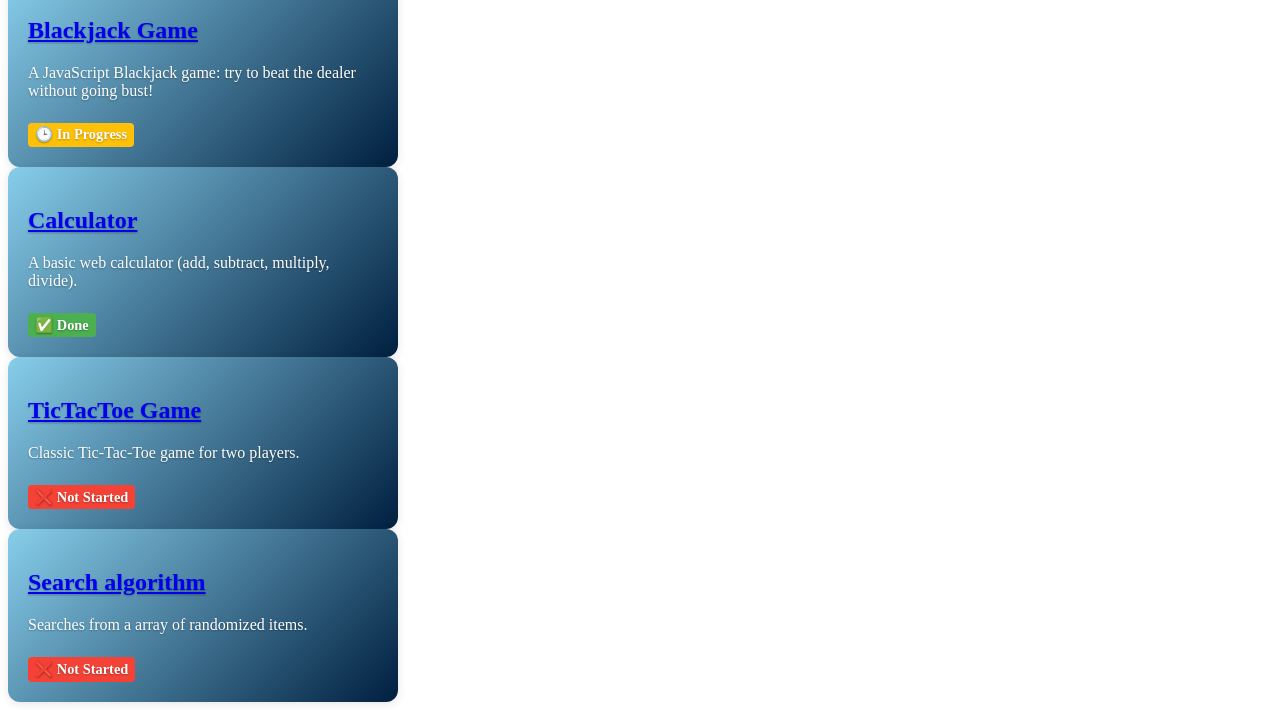
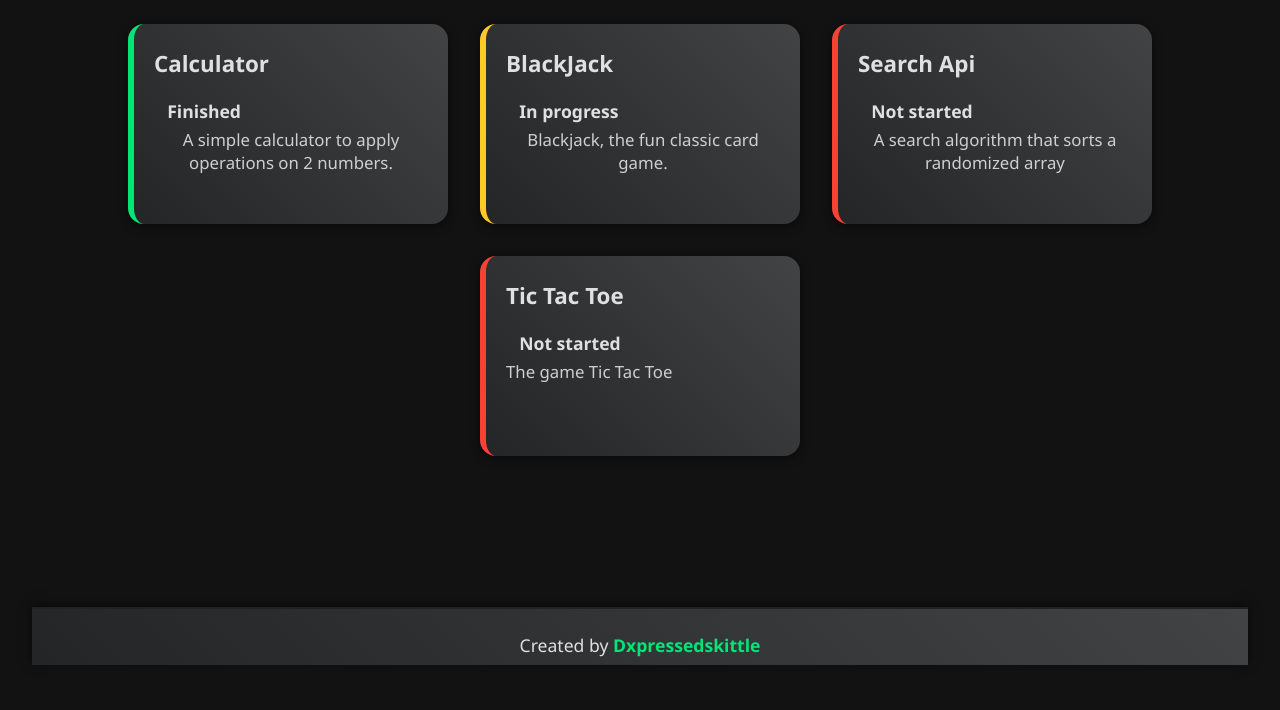
Before and after one commit to dxpressedskittle/projects, a website: page index.html in a window 1280 px wide. Shown: the part 103-813 px from the top of the page. Drawn offline with Linux system fonts and the light colour scheme.

Commit message:
Finalized Styling for index.html

```diff
--- a/index.html
+++ b/index.html
@@ -1,48 +1,44 @@
 <!DOCTYPE html>
-<!-- dxpressedskittle portfolio index page -->
 <html lang="en">
 <head>
-  <meta charset="UTF-8" />
-  <meta name="viewport" content="width=device-width, initial-scale=1" />
+  <meta charset="UTF-8">
   <title>My Projects</title>
-  <link rel="stylesheet" href="style.css" />
+  <link rel="stylesheet" href="style.css">
 </head>
 <body>
-  <header>
-    <h1>Made by dxpressedskittle</h1>
-  </header>
+  <main>
+    <h1>My Projects</h1>
+    <section class="projects-list">
+      <!-- Example project card, add more as you complete more files -->
+        <article class="project-card completed">
+        <h2><a href="calculator/calc.html">Calculator</a></h2>
+        <span class="status">Finished</span>
+        <p>A simple calculator to apply operations on 2 numbers.</p>
 
-  <main>
-    <section class="cards">
+      </article>
+      <article class="project-card in-progress">
+        <h2><a href="bj/bj.html">BlackJack</a></h2>
+        <span class="status">In progress</span>
+        <p>Blackjack, the fun classic card game.</p>
+      </article>
 
-      <div class="card">
-        <h2><a href="bj/bj" target="_blank" rel="noopener noreferrer">Blackjack Game</a></h2>
-        <p>A JavaScript Blackjack game: try to beat the dealer without going bust!</p>
-        <div class="status in-progress">🕒 In Progress</div>
-      </div>
+      <article class="project-card not-started">
+        <h2><a href="Search Api/search.html">Search Api</a></h2>
+        <span class="status">Not started</span>
+        <p>A search algorithm that sorts a randomized array</p>
+      </article>
+      <article class="project-card not-started">
+        <h2>Tic Tac Toe</h2>
+        <span class="status">Not started</span>
+        <p>The game Tic Tac Toe</p>
+      </article>
 
-      <div class="card">
-        <h2><a href="calculator/calc" target="_blank" rel="noopener noreferrer">Calculator</a></h2>
-        <p>A basic web calculator (add, subtract, multiply, divide).</p>
-        <div class="status done">✅ Done</div>
-      </div>
 
-      <div class="card">
-        <h2><a href="ttt/ttt" target="_blank" rel="noopener noreferrer">TicTacToe Game</a></h2>
-        <p>Classic Tic-Tac-Toe game for two players.</p>
-        <div class="status not-started">❌ Not Started</div>
-
-      </div>
-
-      <div class="card">
-        <h2><a href="Search Api/search" target="_blank" rel="noopener noreferrer">Search algorithm</a></h2>
-        <p>Searches from a array of randomized items.</p>
-        <div class="status not-started">❌ Not Started</div>
-
-      </div>
     </section>
   </main>
 
-  <script src="script.js"></script>
+
+  <footer>
+    <p>Created by <a href="https://github.com/dxpressedskittle" target="_blank">Dxpressedskittle</a></p>
 </body>
-</html>
+</html></article>
--- a/style.css
+++ b/style.css
@@ -1,105 +1,150 @@
-/* Root-level CSS variables for colors, sizing, and animation durations */
-:root {
-  --color-bg-dark: #001f3f; /* dark navy-blue */
-  --color-bg-light: #87ceeb; /* light sky-blue */
-  --color-status-done: #4CAF50; /* green */
-  --color-status-progress: #FFC107; /* amber (yellow) */
-  --color-status-not-started: #F44336; /* red */
-  --card-radius: 12px; /* rounded corners */
-  --transition-speed: 0.3s; /* base transition speed */
+/*───────────────── Base Styles ─────────────────*/
+* {
+  box-sizing: border-box;
+  margin: 0;
+  padding: 0;
 }
 
-/* Layout container for cards: flex layout, wrapping, centered (responsive) */
-.card-container {
+body {
+  background: #121212;
+  color: #e0e0e0;
+  font-family: 'Segoe UI', Tahoma, Geneva, Verdana, sans-serif;
+  text-align: center;
+  padding: 2rem;
+  min-height: 100vh;
   display: flex;
-  flex-wrap: wrap; /* allow cards to wrap on smaller widths */
-  justify-content: center;
-  gap: 20px;
-  padding: 20px;
+  flex-direction: column;
 }
 
-/* Card base styling */
-.card {
-  flex: 1 1 300px; /* flexible, min 300px wide */
-  max-width: 350px;
-  background: linear-gradient(135deg, var(--color-bg-dark), var(--color-bg-light)); /* initial gradient background */ /*:contentReference[oaicite:0]{index=0} */
-  border-radius: var(--card-radius); /* soft rounded corners */
-  padding: 20px;
-  color: white;
-  position: relative;
-  box-shadow: 0 2px 10px rgba(0, 0, 0, 0.1);
-  text-shadow: 0 1px 2px rgba(0, 0, 0, 0.3); /* subtle shadow for text readability */
-  transition: transform var(--transition-speed) ease, box-shadow var(--transition-speed) ease;
-  animation: blueShift 10s ease infinite alternate; /* animate background between blue shades */ /*:contentReference[oaicite:1]{index=1}:contentReference[oaicite:2]{index=2} */
+h1 {
+  font-size: 2.5rem;
+  color: #00e676;
+  text-shadow: 0 0 10px #00e676;
+  margin-bottom: 2.5rem;
 }
 
-/* Hover effect: raise card and start rainbow glow */
-.card:hover {
-  transform: translateY(-5px);
-  /* Combine background animation (still running) with rainbow shadow animation on hover */
-  animation: blueShift 10s ease infinite alternate, rainbowShadow 3s linear infinite; /* add rainbow glow animation */ /*:contentReference[oaicite:3]{index=3} */
+main {
+  flex: 1 0 auto;
 }
 
-/* Card typography */
-.card-header {
-  font-size: 1.5rem;
-  margin: 0 0 0.5rem 0;
-  font-weight: bold;
+.projects-list {
+  display: flex;
+  flex-wrap: wrap;
+  gap: 2rem;
+  justify-content: center;
+  margin-top: 2rem;
 }
 
-.card-description {
-  font-size: 1rem;
-  line-height: 1.5;
-  margin: 0 0 1rem 0;
+.project-card {
+  background: linear-gradient(45deg, #232526, #414345);
+  border-radius: 1rem;
+  padding: 1.5rem 1.25rem 1.25rem 1.25rem;
+  width: 320px;
+  min-height: 200px;
+  position: relative;
+  box-shadow: 0 2px 10px rgba(0,0,0,0.5);
+  transition: transform 0.3s, box-shadow 0.3s;
+  display: flex;
+  flex-direction: column;
+  align-items: flex-start;
+  overflow: hidden;
+}
+
+.project-card h2 {
+  font-size: 1.4rem;
+  margin-bottom: 0.5rem;
+  font-weight: 600;
+}
+
+.project-card h2 a {
+  color: #e0e0e0;
+  text-decoration: none;
+  transition: color 0.3s;
+}
+
+.project-card h2 a:hover {
+  color: #64b5f6;
+}
+
+.project-card p {
+  color: #cfcfcf;
+  margin-bottom: 1.2rem;
+  font-size: 1.05rem;
+  flex: 1 1 auto;
 }
 
 .status {
+  font-weight: bold;
+  font-size: 1.1rem;
+  padding: 0.25em 0.75em;
+  border-radius: 1em;
+  margin-top: 0.5rem;
   display: inline-block;
-  font-size: 0.9rem;
-  padding: 0.25em 0.5em;
-  border-radius: 4px;
-  color: white;
-  font-weight: bold;
-  margin-top: 0.5em;
-}
-
-/* Status badge colors */
-.status.done {
-  background-color: var(--color-status-done);
 }
 
 .status.in-progress {
-  background-color: var(--color-status-progress);
+  background: rgba(255, 202, 40, 0.15);
+  color: #ffca28;
+  border: 1px solid #ffca28;
+}
+.status.finished, .status.done {
+  background: rgba(0, 230, 118, 0.15);
+  color: #00e676;
+  border: 1px solid #00e676;
+}
+.status.not-started {
+  background: rgba(244, 67, 54, 0.15);
+  color: #f44336;
+  border: 1px solid #f44336;
 }
 
-.status.not-started {
-  background-color: var(--color-status-not-started);
+.project-card.completed {
+  border-left: 6px solid #00e676;
+}
+.project-card.in-progress {
+  border-left: 6px solid #ffca28;
+}
+.project-card.not-started {
+  border-left: 6px solid #f44336;
 }
 
-/* Responsive adjustments: stack cards on narrow screens */
-@media (max-width: 768px) {
-  .card {
-    flex: 1 1 100%;
-    max-width: 100%;
+.project-card:hover {
+  transform: translateY(-8px) scale(1.03);
+  box-shadow: 0 8px 32px 0 rgba(0, 230, 118, 0.25), 0 2px 10px rgba(0,0,0,0.5);
+  background: linear-gradient(45deg, #232526, #414345); /* Remove rainbow gradient, keep original card bg */
+  background-size: unset;
+  animation: none;
+}
+
+footer {
+  background: linear-gradient(45deg, #232526, #414345);
+  color: #e0e0e0;
+  padding: 1.5rem 0 0.5rem 0;
+  margin-top: 3rem;
+  border-top: 2px solid #222;
+  text-align: center;
+  font-size: 1.1rem;
+  box-shadow: 0 -2px 10px rgba(0,0,0,0.5);
+  flex-shrink: 0;
+}
+footer a {
+  color: #00e676;
+  text-decoration: none;
+  font-weight: 600;
+  transition: color 0.3s;
+}
+footer a:hover {
+  color: #64b5f6;
+}
+
+@media (max-width: 900px) {
+  .projects-list {
+    flex-direction: column;
+    align-items: center;
+    gap: 1.5rem;
+  }
+  .project-card {
+    width: 90%;
+    min-width: 0;
   }
 }
-
-/* Keyframes for background gradient animation (dark to light blue) */
-@keyframes blueShift {
-  0%, 100% {
-    background: linear-gradient(135deg, var(--color-bg-dark), var(--color-bg-light));
-  }
-  50% {
-    background: linear-gradient(135deg, var(--color-bg-light), var(--color-bg-dark));
-  }
-}
-
-/* Keyframes for rainbow-colored glowing shadow on hover */
-@keyframes rainbowShadow {
-  from {
-    box-shadow: 0 0 15px hsl(0, 100%, 50%);
-  }
-  to {
-    box-shadow: 0 0 15px hsl(360, 100%, 50%);
-  }
-}
```
